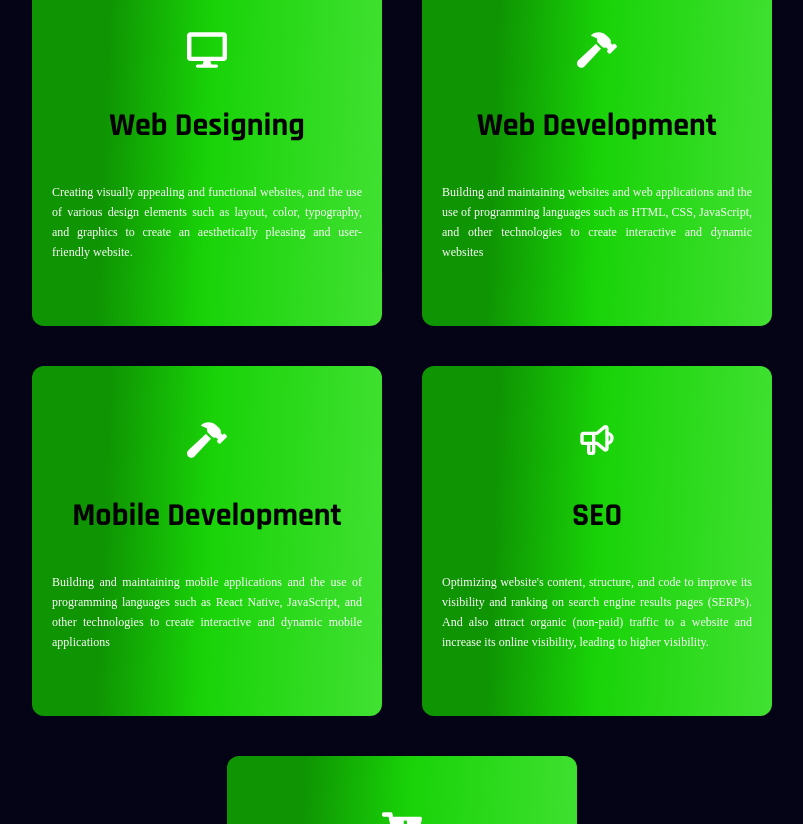
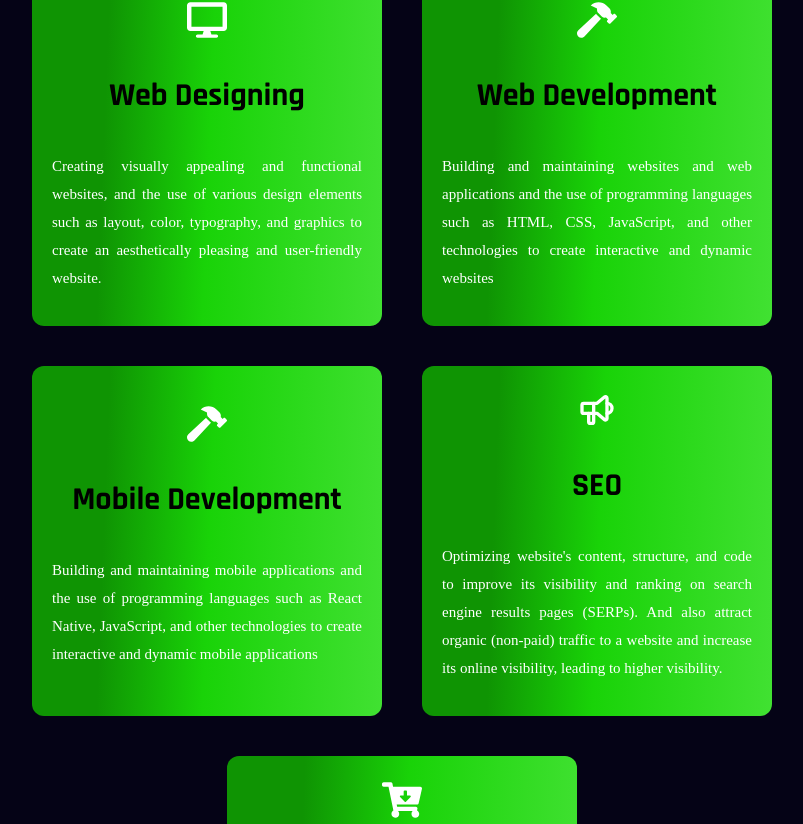
Before and after one commit to OlamidotunIY/Personal-Portfolio, a React (Vite) app: page / in a window 1280 px wide. Shown: the part 2216-3040 px from the top of the page, without its empty margins (238-1041 px from the left). Built offline with nearby package versions, Linux system fonts and the light colour scheme; a web font is replaced by a local one.

Commit message:
fix: service card description fix

```diff
--- a/src/components/Service.jsx
+++ b/src/components/Service.jsx
@@ -26,7 +26,7 @@ const ServiceCard = ({icon, title, desc, index}) => {
           <div className="flex flex-col h-[300px] items-center justify-center gap-6 sm:gap-10">
             <Icon className="text-[40px]" />
             <h1 className="sm:text-[32px] text-[22px] text-black font-bold">{title}</h1>
-            <p className="text-[12px] leading-5 text-justify font-tertiary">
+            <p className="text-[12px] sm:text-[15px] leading-5 text-justify font-tertiary sm:leading-7">
               {desc}
             </p>
 
```
